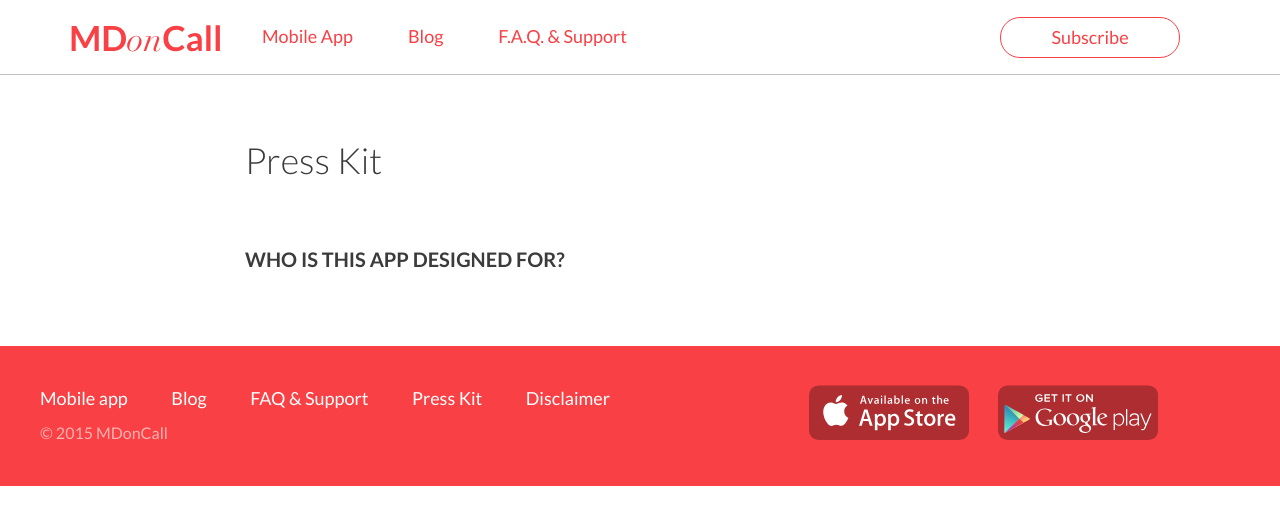
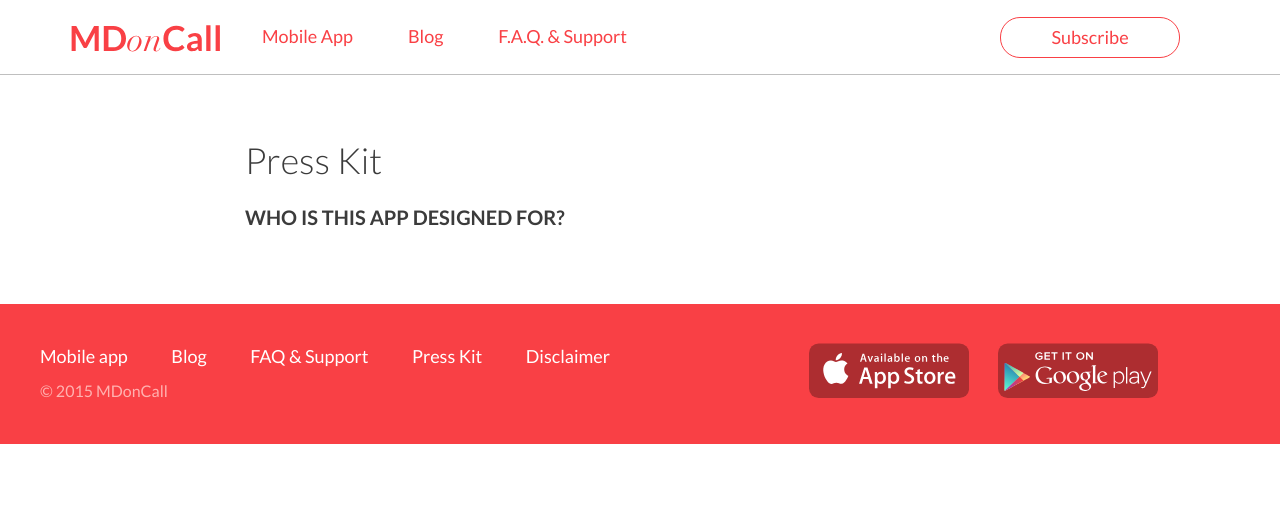
Before and after one commit to Messil/messil.github.io, a Jekyll site: the page built from presskit.md, in a window 1280 px wide. Shown: the top 525 px of the page. Built offline with Jekyll 4.4.1, drawn with Linux system fonts in a browser that asks for light colours.

Commit message:
remove non-markdown styles

```diff
--- a/_layouts/page.html
+++ b/_layouts/page.html
@@ -4,7 +4,7 @@
 
 <section class="faq-main clearfix markdown_here">
     <h1>{{ page.title }}</h1>
-    <div class="questions markdown">
+    <div class="markdown">
       {{ content }}
     </div>
 </section>
--- a/_layouts/post.html
+++ b/_layouts/post.html
@@ -12,7 +12,7 @@
 }(document, 'script', 'facebook-jssdk'));</script>
 
 <section class="six-tips clearfix">
-  <div class="tips">
+  <div class="">
       <h1>{{ page.title }}</h1>
       <div class="markdown">
         {{ content }}
```
